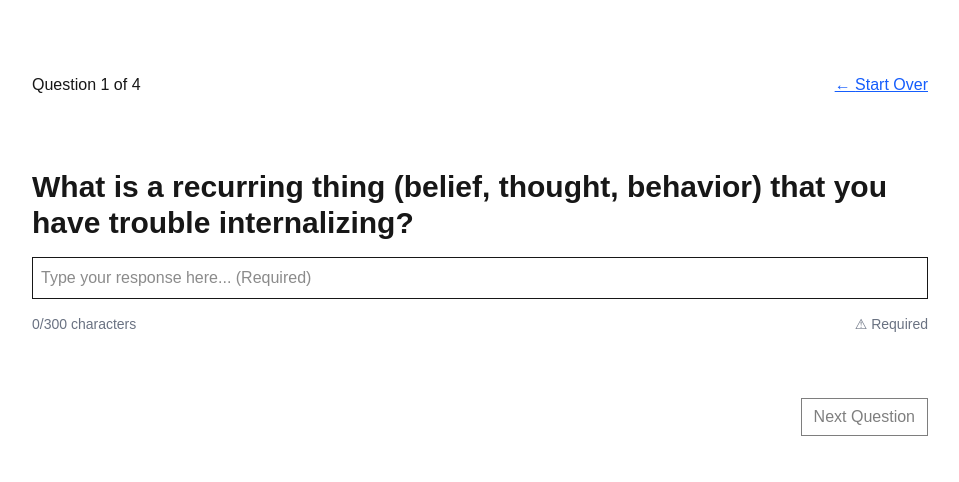
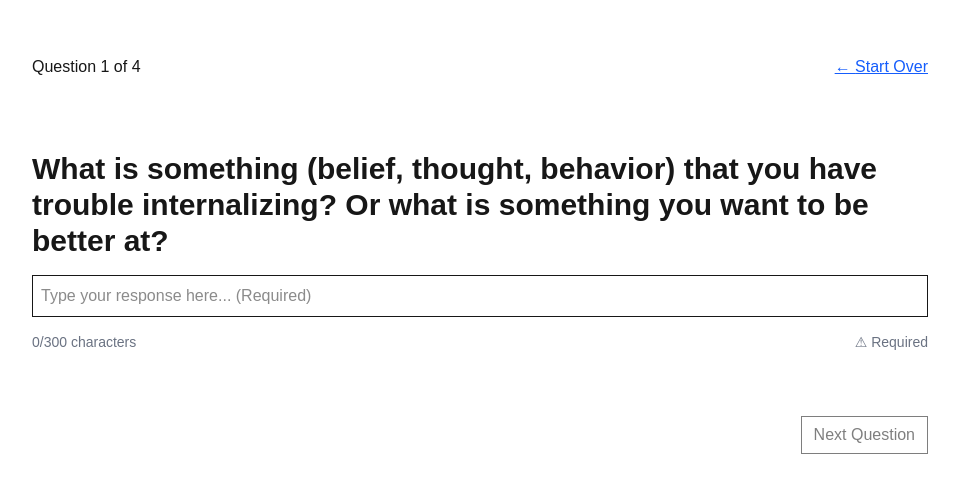
Before and after one commit to fernakr/hear-me-out, a Next.js app: page /questionnaire in a window 1280 px wide. Shown: the part 146-628 px from the top of the page, without its empty margins (160-1119 px from the left). Built offline with nearby package versions, Linux system fonts and the light colour scheme; a web font is replaced by a local one.

Commit message:
question revisions

```diff
--- a/src/components/Questionnaire.tsx
+++ b/src/components/Questionnaire.tsx
@@ -12,15 +12,15 @@ export default function Questionnaire() {
     const questions = [
         {
             id: 'internalize',
-            text: 'What is a recurring thing (belief, thought, behavior) that you have trouble internalizing?',
+            text: 'What is something (belief, thought, behavior) that you have trouble internalizing? Or what is something you want to be better at?',
         },
         {
             id: 'reasons',
-            text: 'What is/are hindering or preventing you from accepting this?'
+            text: 'What is/are the things holding you back?'
         },
         {
             id: 'believe',
-            text: 'What is/are things that would could help you to actually internalize this thing?'
+            text: 'What is/are the things (behaviors, resources, tools) that could help you with this?'
         },
         {
             id: 'encouragement',
```
